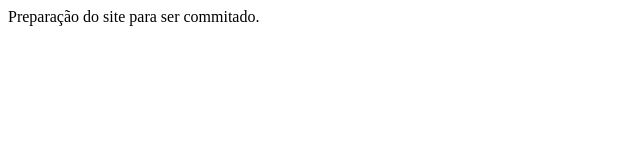
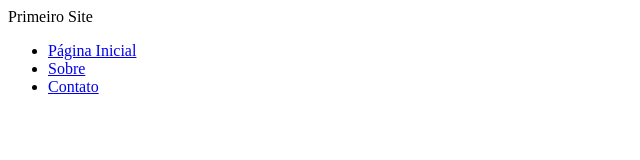
Before and after one commit to oTaviin/projetoAPS, a plain HTML site: page index.html in a window 1280 px wide. Shown: the whole page, without its empty margins (0-640 px from the left). Drawn offline with Linux system fonts and the light colour scheme.

Commit message:
Criação do menu principal

```diff
--- a/index.html
+++ b/index.html
@@ -11,7 +11,15 @@
 
     <body>
 
-        Preparação do site para ser commitado.
+        Primeiro Site
+
+        <ul>
+
+            <li><a href="index.html">Página Inicial</a></li>
+            <li><a href="sobre.html">Sobre</a></li>
+            <li><a href="contato.html">Contato</a></li>
+
+        </ul>
 
     </body>
 
```
